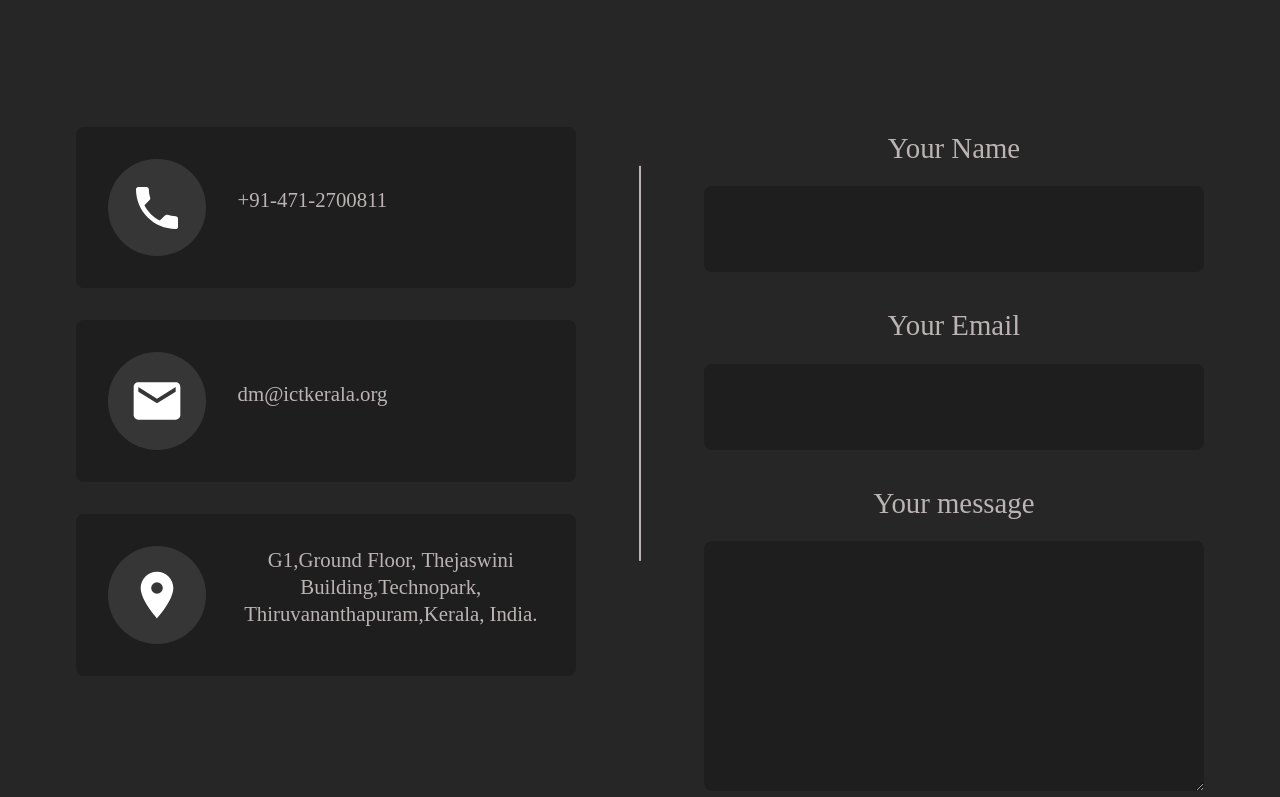
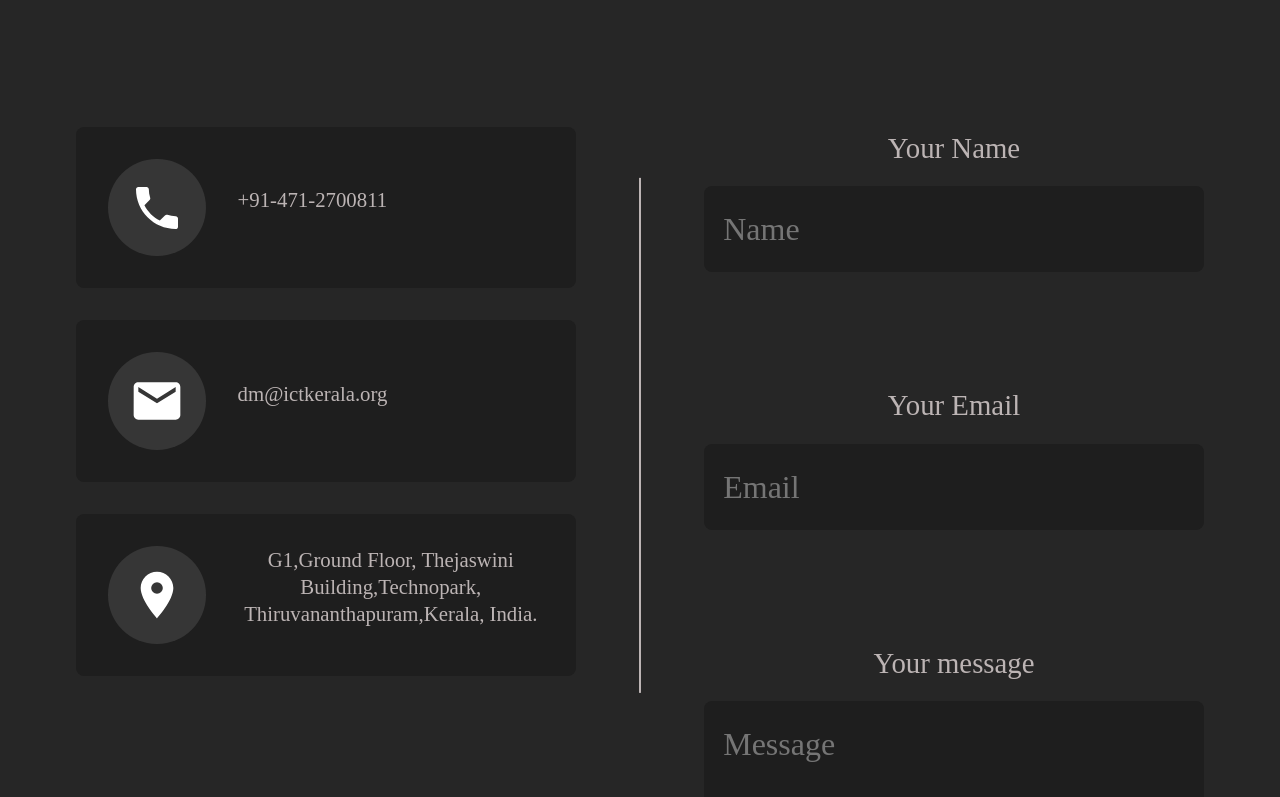
Before and after one commit to kantraman/ictak-website-mern, a React (Create React App) app in the folder frontend/: page / in a window 1280 px wide. Shown: the part 843-1640 px from the top of the page. Built offline with nearby package versions, Linux system fonts and the light colour scheme.

Commit message:
Update ContactForm.js
validation is added for contact form

```diff
--- a/frontend/src/components/contact us/ContactForm.js
+++ b/frontend/src/components/contact us/ContactForm.js
@@ -1,4 +1,4 @@
-import React, { useState } from 'react';
+import React, { useState, useEffect } from 'react';
 import styled from 'styled-components';
 
 const FormStyle = styled.form`
@@ -37,14 +37,59 @@ const FormStyle = styled.form`
     border-radius: 8px;
     cursor: pointer;
   }
+  p {
+    color: red;
+    padding: 2rem;
+    font-size: 2rem;
+  }
 `;
 
 function ContactForm() {
-  const [name, setName] = useState('');
-  const [email, setEmail] = useState('');
-  const [message, setMessage] = useState('');
+  const initialValues = {name:"",email:"",message:""};
+  const [formValues, setFormValues] = useState(initialValues);
+  const [formErrors, setFormErrors] = useState({});
+  const [isSubmit, setIsSubmit] = useState(false);
+
+  const handleChange = (e) => {
+    const { name, value } = e.target;
+    setFormValues({ ...formValues, [name]: value });
+  };
+
+    const handleSubmit = (e) => {
+      e.preventDefault();
+      setFormErrors(validate(formValues));
+      setIsSubmit(true);
+    };
+
+    useEffect(() => {
+      console.log(formErrors);
+      if (Object.keys(formErrors).length === 0 && isSubmit) {
+        console.log(formValues);
+      }
+    }, [formErrors]);
+
+    const validate = (values) => {
+      const errors = {};
+      const regex = /^[^\s@]+@[^\s@]+\.[^\s@]{2,}$/i;
+      if (!values.name) {
+        errors.name = "name is required!";
+      }
+      if (!values.email) {
+        errors.email = "Email is required!";
+      } else if (!regex.test(values.email)) {
+        errors.email = "This is not a valid email format!";
+      }
+      if (!values.message) {
+        errors.message = "message is required";
+      }
+      return errors;
+    };
+
+
+
   return (
-    <>
+    <div>
+    <form onSubmit={handleSubmit}>
       <FormStyle>
         <div className="form-group">
           <label htmlFor="name">
@@ -53,11 +98,13 @@ function ContactForm() {
               type="text"
               id="name"
               name="name"
-              value={name}
-              onChange={(e) => setName(e.target.value)}
+              placeholder="Name"
+              value={formValues.name}
+              onChange={handleChange}
             />
           </label>
         </div>
+        <p>{formErrors.name}</p>
         <div className="form-group">
           <label htmlFor="email">
             Your Email
@@ -65,11 +112,13 @@ function ContactForm() {
               type="email"
               id="email"
               name="email"
-              value={email}
-              onChange={(e) => setEmail(e.target.value)}
+              placeholder="Email"
+              value={formValues.email}
+              onChange={handleChange}
             />
           </label>
         </div>
+        <p>{formErrors.email}</p>
         <div className="form-group">
           <label htmlFor="message">
             Your message
@@ -77,15 +126,18 @@ function ContactForm() {
               type="text"
               id="message"
               name="message"
-              value={message}
-              onChange={(e) => setMessage(e.target.value)}
+              placeholder="Message"
+              value={formValues.message}
+              onChange={handleChange}
             />
           </label>
         </div>
-        <button type="submit">Send</button>
+        <p>{formErrors.message}</p>
+        <button type="submit" onClick={handleSubmit}>Send</button>
       </FormStyle>
-    </>
+      </form>
+
+    </div>
   );
 }
-
 export default ContactForm;
```
